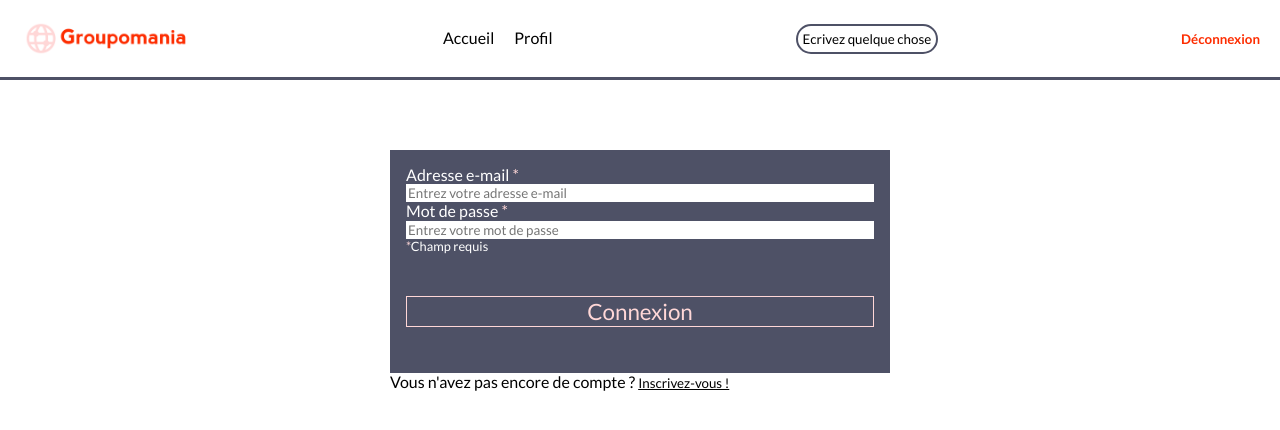
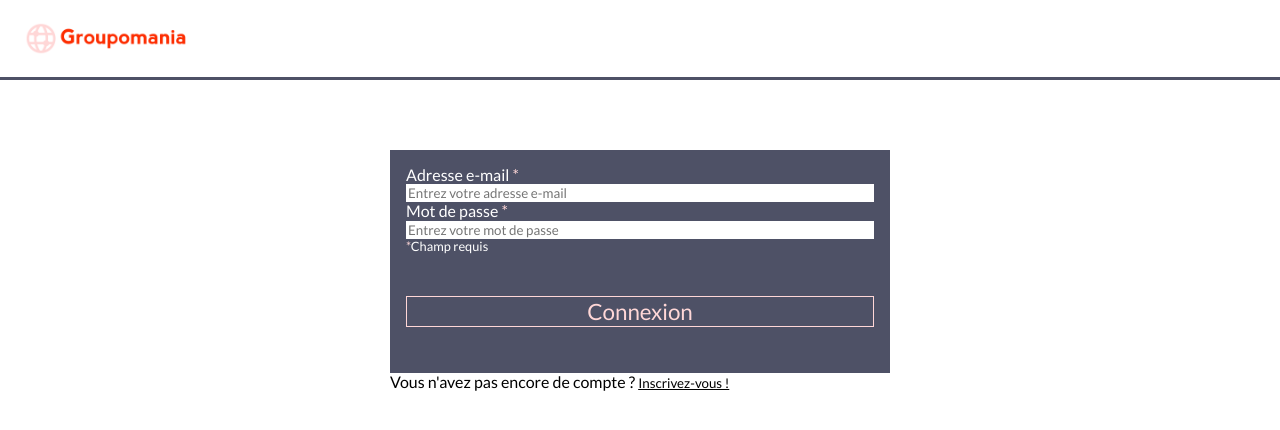
Before and after one commit to SylvainBruyat/OC-P7-Groupomania, a React (Create React App) app in the folder front/: page / in a window 1280 px wide. Shown: the top 430 px of the page. Built offline with nearby package versions, Linux system fonts and the light colour scheme.

Commit message:
Masquage du contenu du Header pour les visiteurs non-connectés

```diff
--- a/front/src/components/Header.jsx
+++ b/front/src/components/Header.jsx
@@ -10,7 +10,7 @@ import postWriteIcon from '../assets/icons/post-writing-icon.svg';
 import disconnectButton from '../assets/icons/logout-icon.svg';
 
 export default function Header() {
-    const { handleLogout, userId } = useContext(AuthContext);
+    const { handleLogout, token, userId } = useContext(AuthContext);
     const { togglePostPublishMode } = useContext(PostPublishContext);
 
     return (
@@ -22,6 +22,8 @@ export default function Header() {
                     alt="Retour à l'accueil"
                 />
             </NavLink>
+            {token !== null && token !== 'null' && (
+                <>
                     <ul className="header-links">
                         <li>
                             <NavLink
@@ -35,7 +37,9 @@ export default function Header() {
                                     alt="Accueil"
                                     className="homepage-link__icon"
                                 />
-                        <span className="homepage-link__text">Accueil</span>
+                                <span className="homepage-link__text">
+                                    Accueil
+                                </span>
                             </NavLink>
                         </li>
                         <li>
@@ -50,7 +54,9 @@ export default function Header() {
                                     alt="Profil"
                                     className="profile-link__icon"
                                 />
-                        <span className="profile-link__text">Profil</span>
+                                <span className="profile-link__text">
+                                    Profil
+                                </span>
                             </NavLink>
                         </li>
                     </ul>
@@ -65,7 +71,10 @@ export default function Header() {
                         />
                         <span>Ecrivez quelque chose</span>
                     </button>
-            <button className="logout-button" onClick={() => handleLogout()}>
+                    <button
+                        className="logout-button"
+                        onClick={() => handleLogout()}
+                    >
                         <img
                             src={disconnectButton}
                             alt="Déconnexion"
@@ -73,6 +82,8 @@ export default function Header() {
                         />
                         <span className="logout-button__text">Déconnexion</span>
                     </button>
+                </>
+            )}
         </header>
     );
 }
```
Lines whose indentation alone changed are shown as unchanged.
